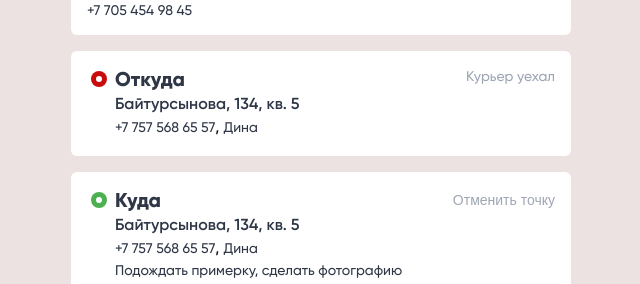
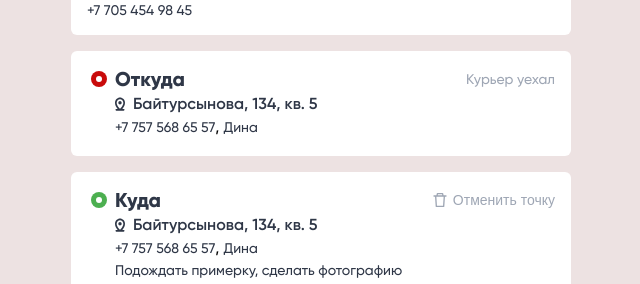
Before and after one commit to punkmachine/work-test-tasks, a Vue app: page / in a window 1280 px wide. Shown: the part 234-518 px from the top of the page, without its empty margins (319-959 px from the left). Built offline with nearby package versions, Linux system fonts and the light colour scheme.

Commit message:
add other icons to markup.

```diff
--- a/src/App.vue
+++ b/src/App.vue
@@ -31,7 +31,7 @@
 						</div>
 
 						<address class="dot__address">
-							<!-- svg.dot__address-icon -->
+							<img class="dot__address-icon" src="@/assets/icons/geo.svg">
 							<span>Байтурсынова, 134, кв. 5</span>
 						</address>
 
@@ -49,13 +49,13 @@
 						<div class="dot__head">
 							<span class="dot__direction">Куда</span>
 							<button class="dot__direction-status dot__direction-status_btn">
-								<!-- svg.dot__direction-status-icon -->
+								<img class="dot__cancel-icon" src="@/assets/icons/delete.svg">
 								Отменить точку
 							</button>
 						</div>
 
 						<address class="dot__address">
-							<!-- svg.dot__address-icon -->
+							<img class="dot__address-icon" src="@/assets/icons/geo.svg">
 							<span>Байтурсынова, 134, кв. 5</span>
 						</address>
 
@@ -253,6 +253,9 @@ a {
 			font-size: 14px;
 			line-height: 18px;
 			color: #9EA6B4;
+			display: flex;
+			align-items: center;
+			gap: 6px;
 
 			&_btn {
 				background-color: #fff;
@@ -269,6 +272,14 @@ a {
 		color: #2F3747;
 		font-style: normal;
 		margin-bottom: 4px;
+		display: flex;
+    	align-items: center;
+		gap: 8px;
+
+		&-icon {
+			width: 10px;
+			height: auto;
+		}
 	}
 
 	&__contact {
@@ -303,6 +314,11 @@ a {
 			background-color: #4CAF50;
 		}
 	}
+
+	&__cancel-icon {
+		width: 14px;
+		height: auto;
+	}
 }
 
 .comment {
```
Also changed, not shown: 1 other file (tests, documents, lock files or other folders).
